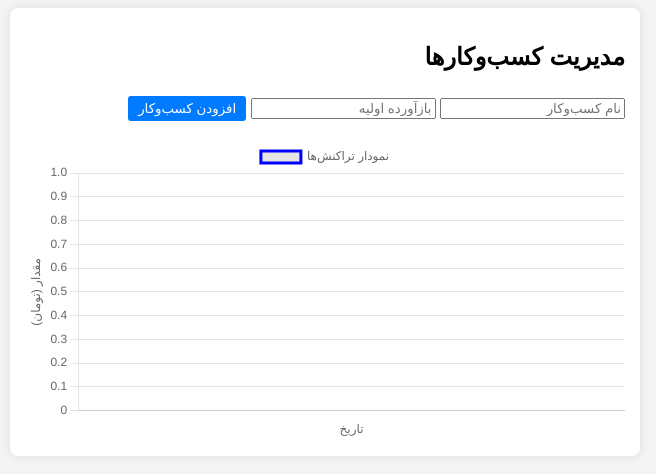
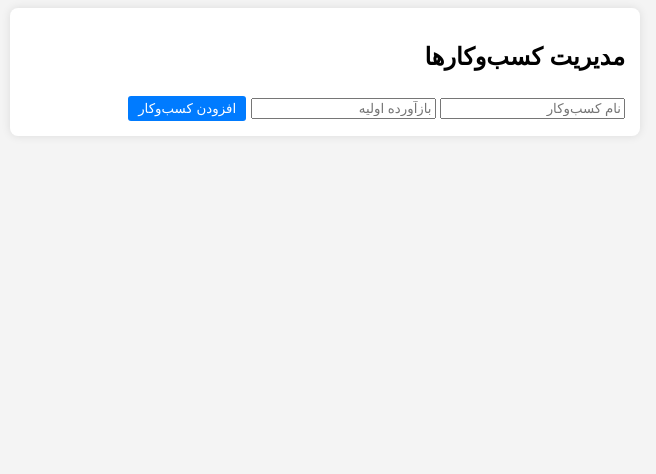
Before and after one commit to GEEKGEEKOP/campute, a plain HTML site: page index.html in a window 1280 px wide. Shown: the whole page, without its empty margins (315-971 px from the left). Drawn offline with nearby package versions, Linux system fonts and the light colour scheme.

Commit message:
Update index.html 3

```diff
--- a/index.html
+++ b/index.html
@@ -12,7 +12,7 @@
         .log { background: #f9f9f9; padding: 5px; margin-top: 5px; border-radius: 5px; font-size: 14px; }
         button { margin-top: 5px; padding: 5px 10px; background: #007bff; color: white; border: none; cursor: pointer; border-radius: 3px; }
         button:hover { background: #0056b3; }
-        canvas { margin-top: 20px; }
+        canvas { margin-top: 20px; width: 100%; height: 200px; }
     </style>
 </head>
 <body>
@@ -22,7 +22,6 @@
         <input type="number" id="initialCash" placeholder="بازآورده اولیه">
         <button onclick="addBusiness()">افزودن کسب‌وکار</button>
         <div id="businessList"></div>
-        <canvas id="transactionsChart"></canvas>
     </div>
 
     <script>
@@ -70,17 +69,17 @@
                     <div>
                         ${business.transactions.map(t => `<div class='log'>${t.date} - ${t.type === 'profit' ? 'سود' : 'ضرر'}: ${t.amount} تومان</div>`).join('')}
                     </div>
+                    <canvas id="chart-${index}"></canvas>
                 `;
                 list.appendChild(div);
+                renderChart(index, business.transactions);
             });
-            renderChart();
         }
 
-        function renderChart() {
-            const ctx = document.getElementById('transactionsChart').getContext('2d');
-            const transactions = businesses.flatMap(b => b.transactions.map(t => ({ date: t.date, amount: t.amount, type: t.type })));
+        function renderChart(index, transactions) {
+            const ctx = document.getElementById(`chart-${index}`).getContext('2d');
+            if (!transactions.length) return;
             transactions.sort((a, b) => new Date(a.date) - new Date(b.date));
-
             const labels = transactions.map(t => t.date);
             const data = transactions.map(t => t.type === 'profit' ? t.amount : -t.amount);
 
@@ -89,7 +88,7 @@
                 data: {
                     labels: labels,
                     datasets: [{
-                        label: 'نمودار تراکنش‌ها',
+                        label: `نمودار تراکنش‌های ${businesses[index].name}`,
                         data: data,
                         borderColor: 'blue',
                         fill: false
```
